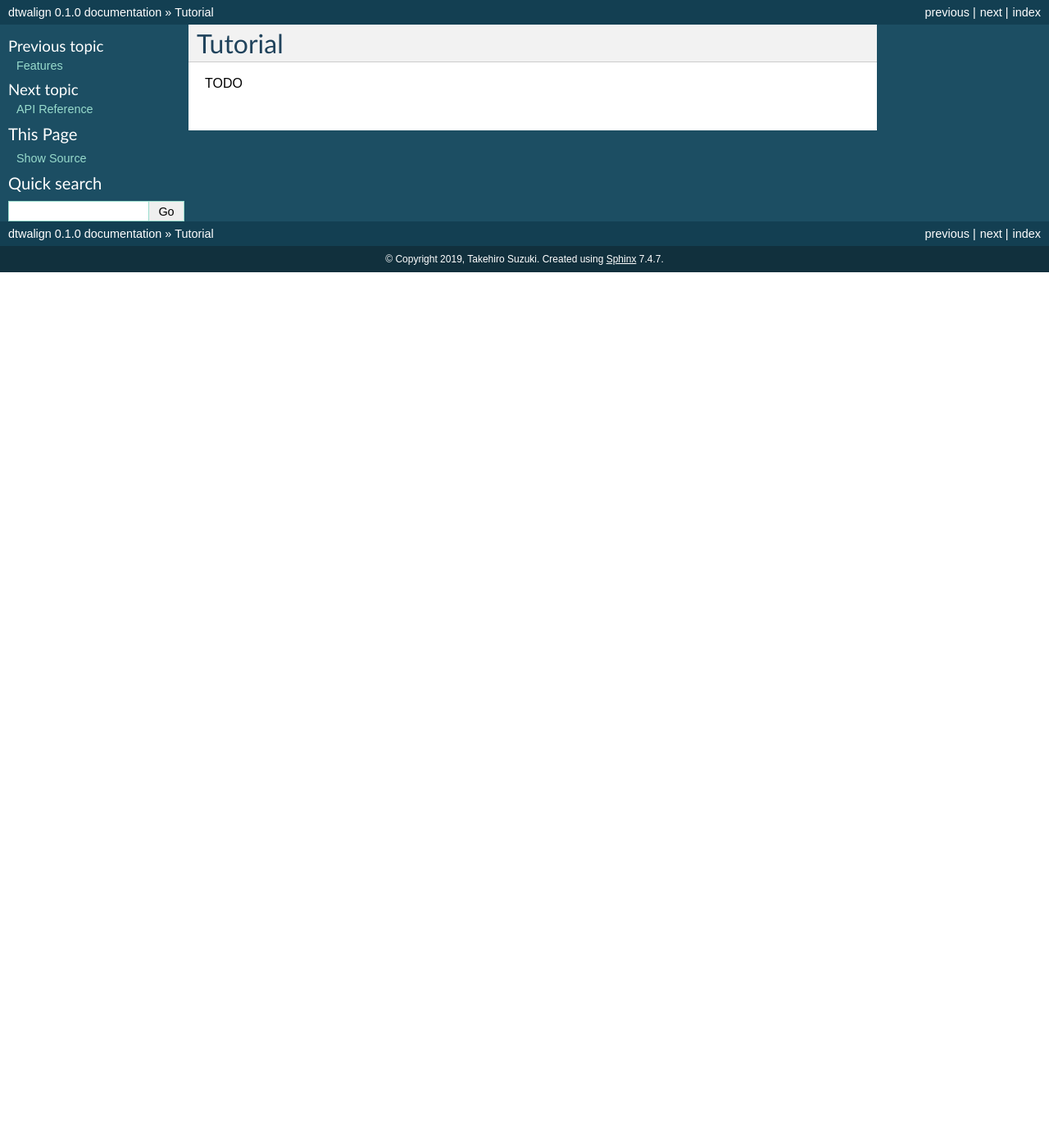
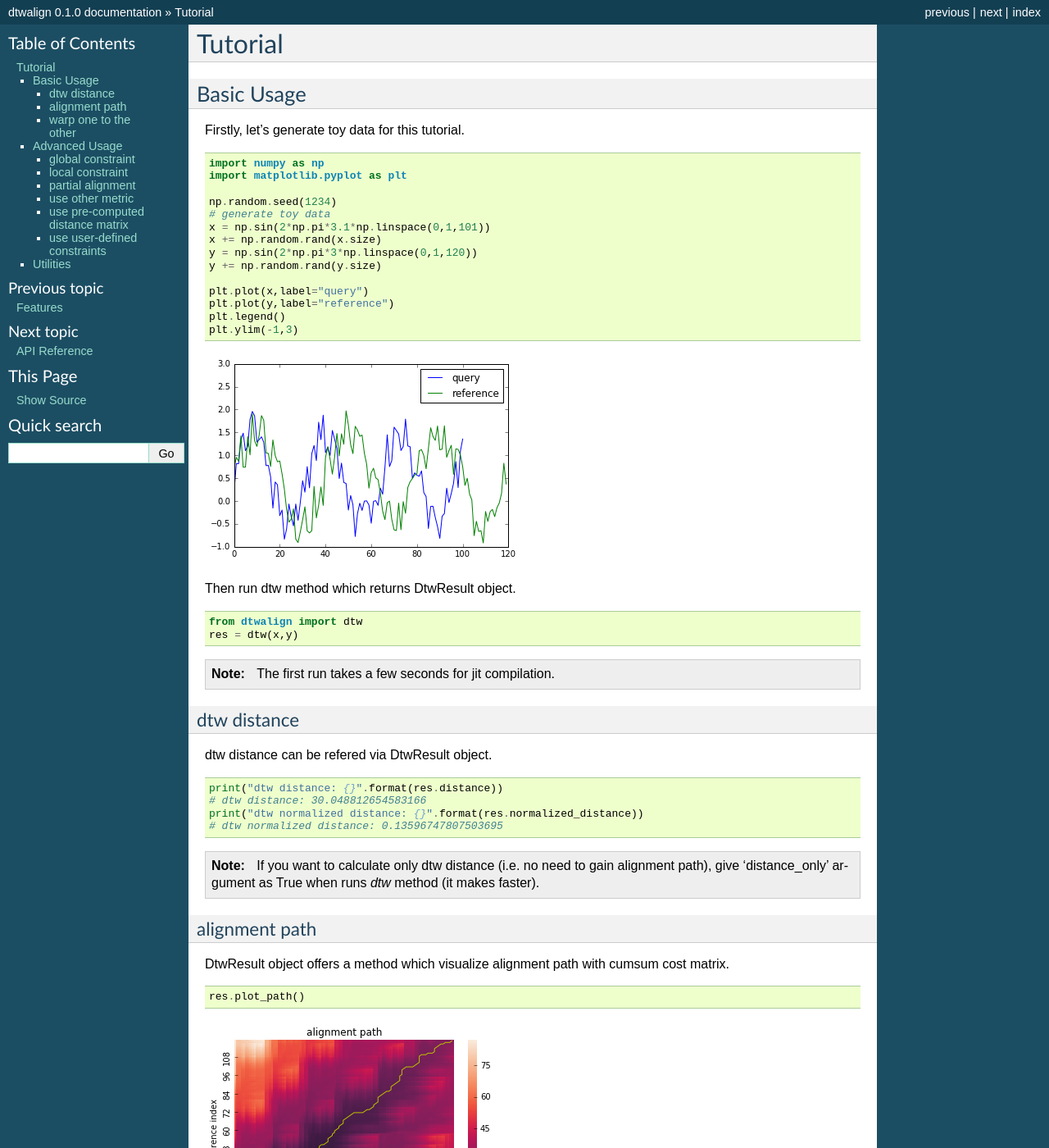
Before and after one commit to statefb/dtwalign, a Sphinx documentation site: the page built from docs/tutorial.rst, in a window 1280 px wide and 1400 px high. Shown: the whole window at 82% size. Built offline with Sphinx 7.4.7, drawn with Linux system fonts in a browser that asks for light colours; some of the changed text lies outside the part shown.

Commit message:
(add) tutorial basic usage

```diff
--- a/docs/tutorial.rst
+++ b/docs/tutorial.rst
@@ -2,4 +2,131 @@
 Tutorial
 ========
 
-TODO
+Basic Usage
+===========
+
+Firstly, let's generate toy data for this tutorial.
+
+.. code-block:: python
+
+    import numpy as np
+    import matplotlib.pyplot as plt
+
+    np.random.seed(1234)
+    # generate toy data
+    x = np.sin(2*np.pi*3.1*np.linspace(0,1,101))
+    x += np.random.rand(x.size)
+    y = np.sin(2*np.pi*3*np.linspace(0,1,120))
+    y += np.random.rand(y.size)
+
+    plt.plot(x,label="query")
+    plt.plot(y,label="reference")
+    plt.legend()
+    plt.ylim(-1,3)
+
+.. image:: img/tutorial/toy_data.png
+
+Then run dtw method which returns DtwResult object.
+
+.. code-block:: python
+
+    from dtwalign import dtw
+    res = dtw(x,y)
+
+.. note::
+    The first run takes a few seconds for jit compilation.
+
+dtw distance
+------------
+
+dtw distance can be refered via DtwResult object.
+
+.. code-block:: python
+
+    print("dtw distance: {}".format(res.distance))
+    # dtw distance: 30.048812654583166
+    print("dtw normalized distance: {}".format(res.normalized_distance))
+    # dtw normalized distance: 0.13596747807503695
+
+.. note::
+    If you want to calculate only dtw distance (i.e. no need to gain alignment path),
+    give 'distance_only' argument as True when runs `dtw` method (it makes faster).
+
+alignment path
+--------------
+
+DtwResult object offers a method which visualize alignment path with cumsum cost matrix.
+
+.. code-block:: python
+
+    res.plot_path()
+
+.. image:: img/tutorial/alignment_path.png
+
+Alignment path array also provided:
+
+.. code-block:: python
+
+    x_path = res.path[:,0]
+    y_path = res.path[:,1]
+
+warp one to the other
+---------------------
+
+`get_warping_path` method provides an alignment path of X with fixed Y and vice versa.
+
+.. code-block:: python
+
+    # warp x to y
+    x_warping_path = res.get_warping_path(target="query")
+    plt.plot(x[x_warping_path],label="aligned query to reference")
+    plt.plot(y,label="reference")
+    plt.legend()
+    plt.ylim(-1,3)
+
+.. image:: img/tutorial/x_to_y.png
+
+.. code-block:: python
+
+    # warp y to x
+    y_warping_path = res.get_warping_path(target="reference")
+    plt.plot(x,label="query")
+    plt.plot(y[y_warping_path],label="aligned reference to query")
+    plt.legend()
+    plt.ylim(-1,3)
+
+.. image:: img/tutorial/y_to_x.png
+
+Advanced Usage
+==============
+global constraint
+-----------------
+regarding how to run dtw with global constrained which is also called windowing.
+
+local constraint
+----------------
+
+regarding how to run dtw with local constrained which is also called step pattern.
+
+partial alignment
+-----------------
+
+regarding how to perform partial matching algorithm.
+
+use other metric
+----------------
+
+how to use other pair-wise distance metric (default is euclidean).
+
+use pre-computed distance matrix
+--------------------------------
+
+how to run dtw with given pre-computed distance matrix, not with X and Y.
+
+use user-defined constraints
+----------------------------
+
+how to define user constraint and to use.
+
+Utilities
+=========
```
Also changed, not shown: docs/index.rst (+4 -3 lines), docs/img/tutorial/alignment_path.png (added), docs/img/tutorial/toy_data.png (added), docs/img/tutorial/x_to_y.png (added), docs/img/tutorial/y_to_x.png (added).
